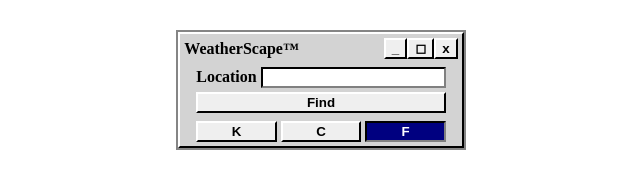
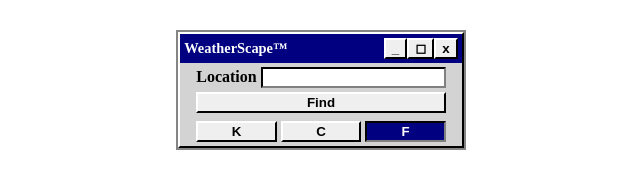
Before and after one commit to jacobsmithdev/weather-app-top, a website built with webpack: page src/index.html in a window 1280 px wide. Shown: the whole page, without its empty margins (319-959 px from the left). Built offline with nearby package versions, Linux system fonts and the light colour scheme.

Commit message:
feat(css): Style header for weather-app

```diff
--- a/src/styles.css
+++ b/src/styles.css
@@ -52,13 +52,15 @@
 }
 
 .weather-app__header {
+    background: navy;
+    color: white;
     display: flex;
     align-items: center;
     padding: 4px;
 }
 
 .weather-app__logo {
-    font-size: 1rem;
+    font-size: 0.9rem;
     font-weight: bold;
     flex: 1;
 }
```
